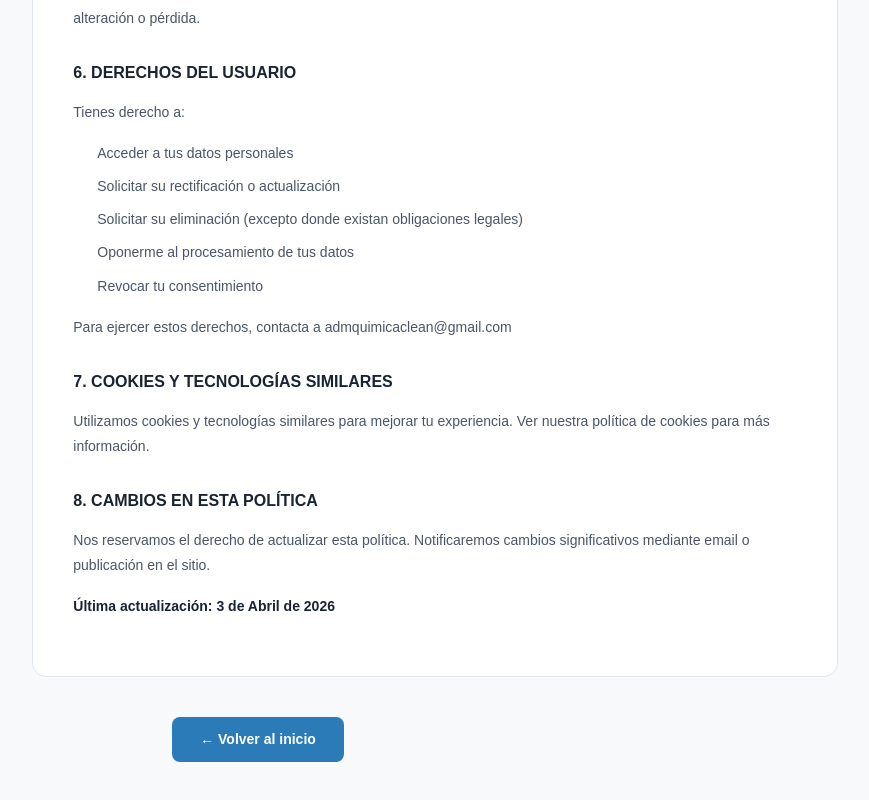
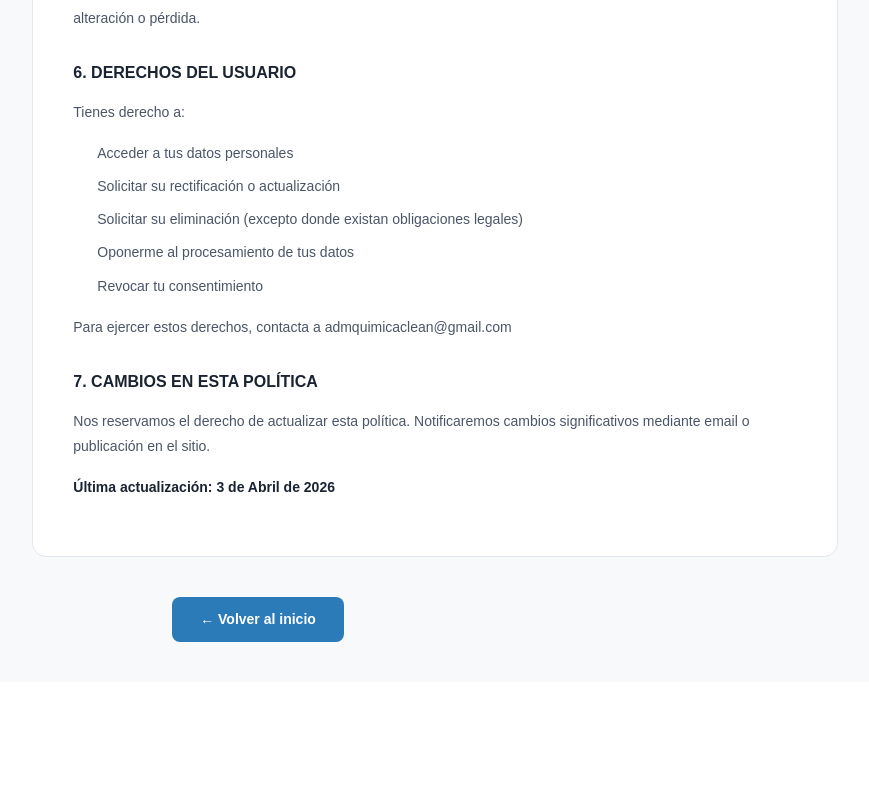
Before and after one commit to Juanmd14/Quimica-Clean, a Next.js app: page /legal in a window 1280 px wide. Shown: the part 1181-1981 px from the top of the page, without its empty margins (382-1251 px from the left). After the commit the page ends 1863 px from the top, so only its background shows below. Built offline with nearby package versions, Linux system fonts and the light colour scheme.

Commit message:
fixlegal

```diff
--- a/app/legal/page.tsx
+++ b/app/legal/page.tsx
@@ -44,10 +44,7 @@ const sections = [
       </ul>
       <p>Para ejercer estos derechos, contacta a admquimicaclean@gmail.com</p>
 
-      <h3>7. COOKIES Y TECNOLOGÍAS SIMILARES</h3>
-      <p>Utilizamos cookies y tecnologías similares para mejorar tu experiencia. Ver nuestra política de cookies para más información.</p>
-
-      <h3>8. CAMBIOS EN ESTA POLÍTICA</h3>
+      <h3>7. CAMBIOS EN ESTA POLÍTICA</h3>
       <p>Nos reservamos el derecho de actualizar esta política. Notificaremos cambios significativos mediante email o publicación en el sitio.</p>
 
       <p><strong>Última actualización: 3 de Abril de 2026</strong></p>
```
